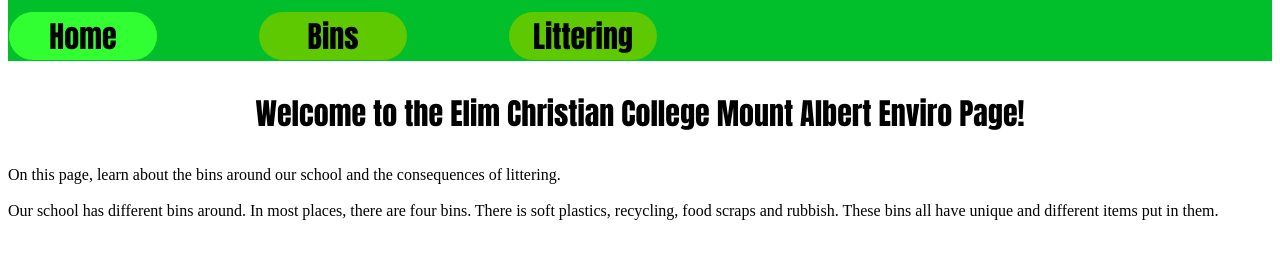
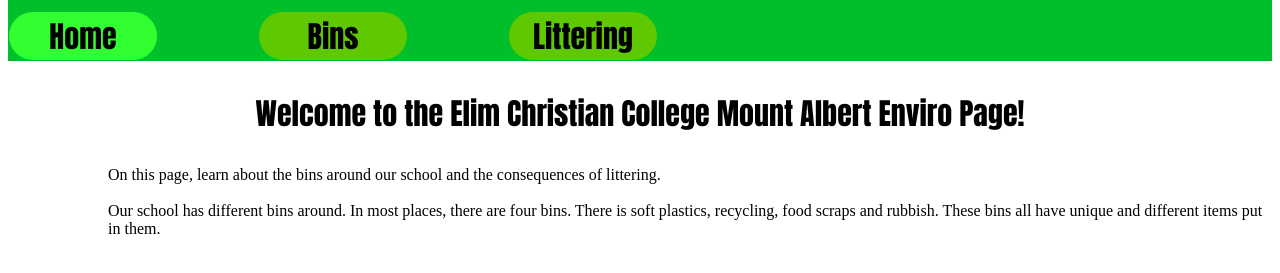
Before and after one commit to Isaac-Hydes/stackblitz-starters-drnrb42t, a website: page index.html in a window 1280 px wide. Shown: the part 131-404 px from the top of the page. Drawn offline with Linux system fonts and the light colour scheme.

Commit message:
Paragraph margin

```diff
--- a/main.css
+++ b/main.css
@@ -17,6 +17,10 @@
 header {
     background-color: rgb(0,191,42);
     width: auto;
+}
+
+p {
+    margin-left: 100px;
 }
 
 div {
```
